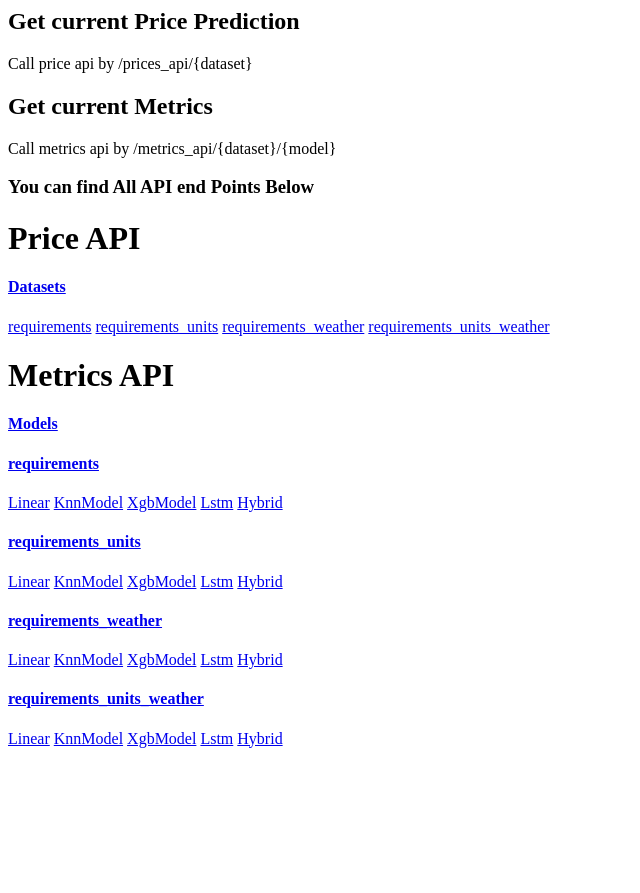
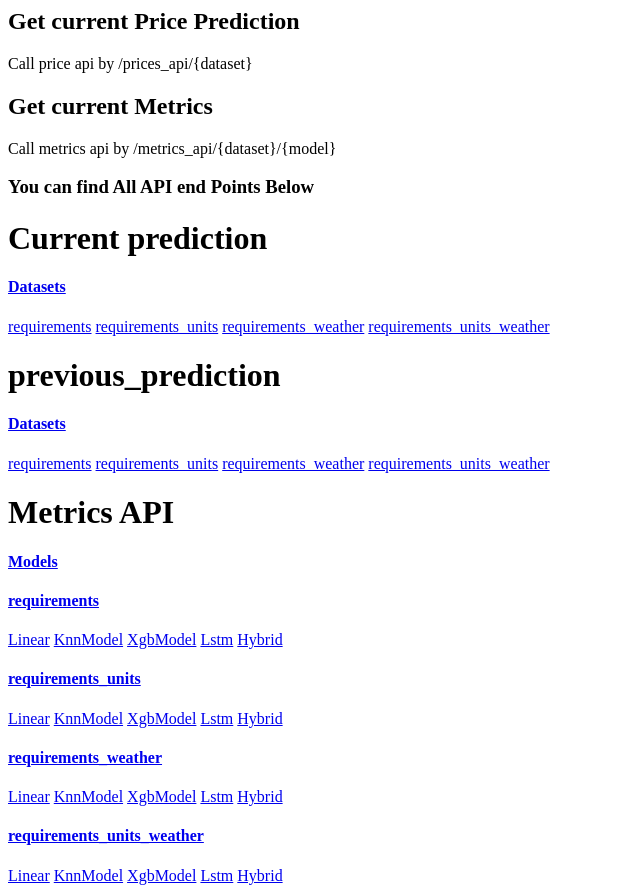
Before and after one commit to ThanosPourikis/Thesis, a Flask app: page /Api/docs in a window 1280 px wide. Shown: the whole page, without its empty margins (0-640 px from the left). Before the commit the page ends 748 px from the top, so only its background shows below. Run offline with Flask 2, Linux system fonts and the light colour scheme.

Commit message:
Added Previous prediction API

```diff
--- a/app.py
+++ b/app.py
@@ -85,14 +85,29 @@ def page_for_ml_model(dataset,name):
 							table = get_table(metrics),dataset = dataset,start_date = start_date,end_date = end_date)
 
 
-@app.route('/prices_api/<dataset>')
-def prices_api(dataset):
+@app.route('/current_prediction/<dataset>')
+def current_prediction(dataset):
 	try:
 		db = DB(datasets_dict[dataset])
 		df = pd.DataFrame()
 		for model in models:
 			df[model] = db.get_data('"index","Inference"',model).dropna()
-		return jsonify(df.reset_index(drop=True).to_dict())
+		df.index = df.index.astype(str)
+		return jsonify(df.to_dict())
+	except:
+		return 'No Prediction Possible'
+
+@app.route('/previous_prediction/<dataset>',methods = ['GET'])
+def previous_prediction(dataset):
+	try:
+		db = DB(datasets_dict[dataset])
+		df = pd.DataFrame()
+		start_date,end_date = get_dates(request.args)
+
+		for model in models:
+			df[model] = db.get_data(f'"index","{model}"','infernce',f'"index" <= "{end_date}" and "index" >= "{start_date}"')
+		df.index = df.index.astype(str)
+		return jsonify(df.dropna().to_dict())
 	except:
 		return 'No Prediction Possible'
 
--- a/templates/api.jinja
+++ b/templates/api.jinja
@@ -3,14 +3,25 @@
 <h2>Get current Metrics</h2>
 <div>Call metrics api by /metrics_api/{dataset}/{model}</div>
 <h3>You can find All API end Points Below</h3>
-<h1>Price API</h1>
+<h1>Current prediction</h1>
 		<div class="card">
 		<div class="card-body">
 			<a href="/Api/datasets" class="card-link"><h4 class="card-title">Datasets</h4></a>
 		</div>
 		<div class="card-body">
 			{% for i in datasets %}
-				<a href="/prices_api/{{i}}" class="card-link">{{i}}</a>
+				<a href="/current_prediction/{{i}}" class="card-link">{{i}}</a>
+			{% endfor %}
+			</div>
+		</div>
+<h1>previous_prediction</h1>
+		<div class="card">
+		<div class="card-body">
+			<a href="/Api/datasets" class="card-link"><h4 class="card-title">Datasets</h4></a>
+		</div>
+		<div class="card-body">
+			{% for i in datasets %}
+				<a href="/previous_prediction/{{i}}" class="card-link">{{i}}</a>
 			{% endfor %}
 			</div>
 		</div>
```
